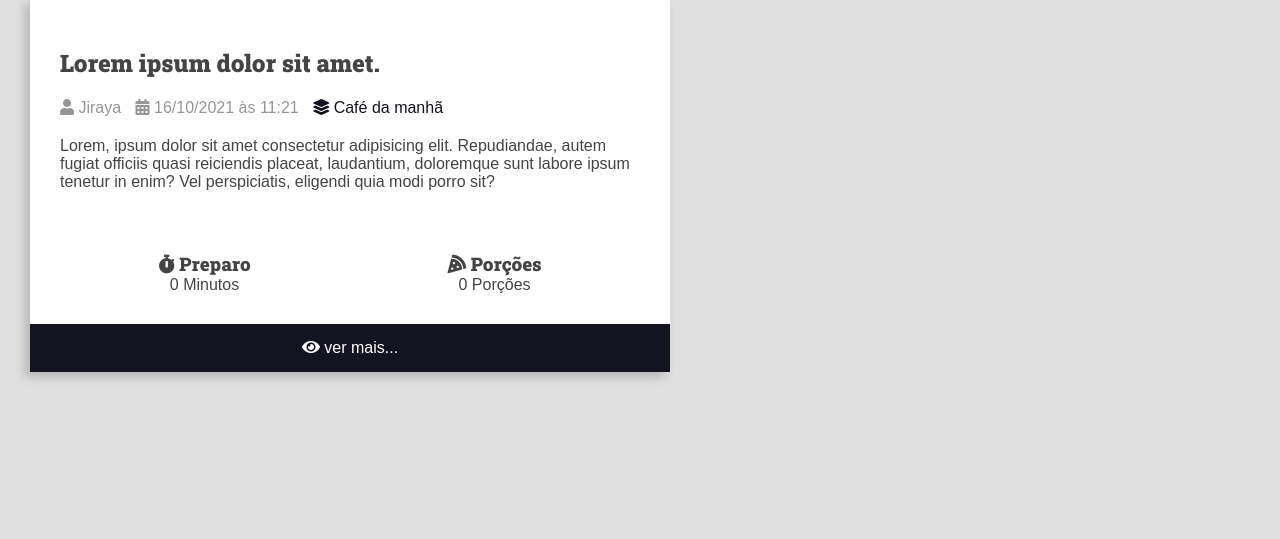
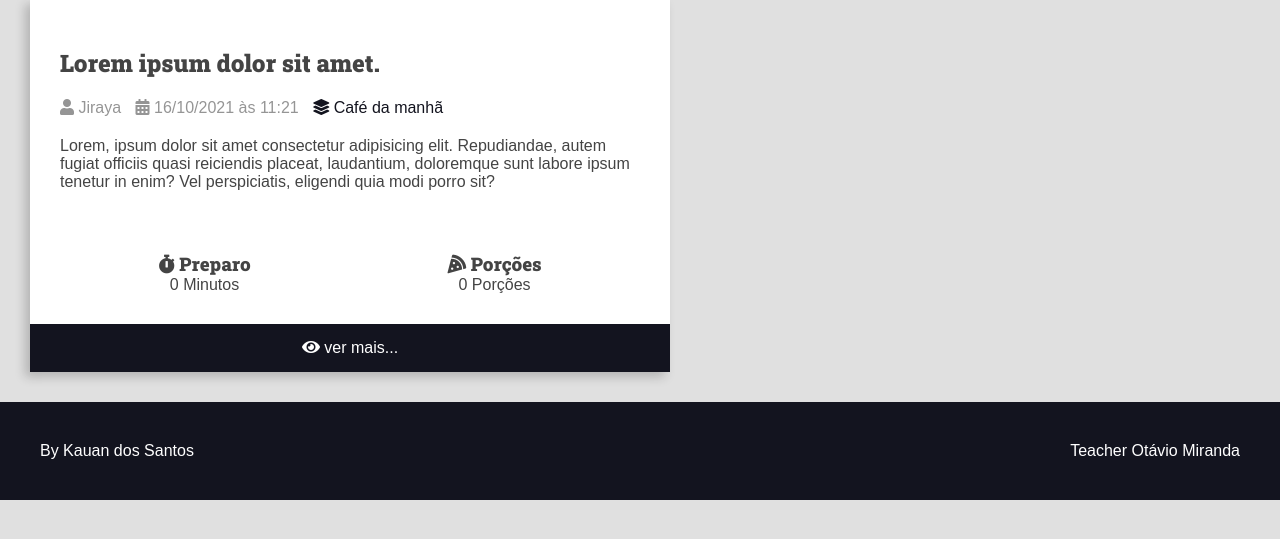
Before and after one commit to Kauansstz/projeto-django, a Django app: page / in a window 1280 px wide. Shown: the part 201-740 px from the top of the page. Run offline with Django 4.2, Linux system fonts and the light colour scheme; some libraries are stand-ins or nearby versions.

Commit message:
Inserido o roda pé

```diff
--- a/recipes/static/css/style.css
+++ b/recipes/static/css/style.css
@@ -232,3 +232,23 @@ h1,h2,h3,h4,h5,h6{
 .recipe-footer a:hover{
     filter: brightness(2);
 }
+
+.main-footer{
+    display: flex;
+    align-items: center;
+    justify-content: space-between ;
+    background: var(--color-primary-dark);
+    color: var(--color-white);
+    padding: var(--spacing-gutter-large);
+
+}
+
+.main-footer a {
+    color: var(--color-white);
+    text-decoration: none;
+    transition: all 300ms ease-in-out;
+}
+
+.main-footer a:hover{
+    filter: brightness(.8);
+}
--- /dev/null
+++ b/recipes/templates/recipes/partials/footer.html
@@ -0,0 +1,9 @@
+<footer class="main-footer">
+    <div class="developer">
+        <a href="https://github.com/Kauansstz?tab=overview&from=2023-08-01&to=2023-08-31" target="_blank" rel="noreferrer">By Kauan dos Santos</a>
+    </div>
+
+    <div class="powered">
+        <a href="https://github.com/luizomf" target="_blank" rel="noreferrer">Teacher Otávio Miranda</a>
+    </div>
+</footer>
--- /dev/null
+++ b/recipes/templates/recipes/partials/recipe.html
@@ -0,0 +1,55 @@
+<div class="main-content main-content-list container">
+    <div class="recipe recipe-list-item">
+     <div class="recipe-cover">
+         <img src="https://via.placeholder.com/1280x720.png/269fe6" alt="">
+     </div>
+
+     <div class="recipe-title-container">
+         <h2 class="recipe-title"> Lorem ipsum dolor sit amet.</h2>
+     </div>
+
+     <div class="recipe-author">
+         <span class="recipe-author-item">
+             <i class="fas fa-user"></i>
+             Jiraya
+         </span>
+         <span class="recipe-author-item">
+            <i class="fas fa-calendar-alt"></i>
+            16/10/2021 às 11:21
+        </span>
+        <span class="recipe-author-item">
+            <a href="/recipes/category/cafe-da-manha/">
+                <i class="fas fa-layer-group"></i>
+                <span>Café da manhã</span>
+            </a>
+        </span>
+    </div>
+
+    <div class="recipe-content">
+        <p>Lorem, ipsum dolor sit amet consectetur adipisicing elit. Repudiandae, autem fugiat officiis quasi reiciendis placeat,
+            laudantium, doloremque sunt labore ipsum tenetur in enim? Vel perspiciatis, eligendi quia modi porro sit?</p>
+    </div>
+
+    <div class="recipe-meta-container">
+        <div class="recipe-meta recipe-preparation">
+            <h3 class="recipe-meta-title"><i class="fas fa-stopwatch"></i> Preparo</h3>
+            <div class="recipe-meta-text">
+                0 Minutos
+            </div>
+        </div>
+        <div class="recipe-meta recipe-servings">
+            <h3 class="recipe-meta-title"><i class="fas fa-pizza-slice"></i> Porções</h3>
+            <div class="recipe-meta-text">
+                0 Porções
+            </div>
+        </div>
+    </div>
+    <footer class="recipe-footer">
+        <a class="recipe-read-more button button-dark button-full-width" href="/recipes">
+            <i class="fas fa-eye"></i>
+            <span>ver mais...</span>
+        </a>
+    </footer>
+
+</div>
+</div>
```
Also changed, not shown: recipes/templates/recipes/pages/home.html (+3 -56 lines).
